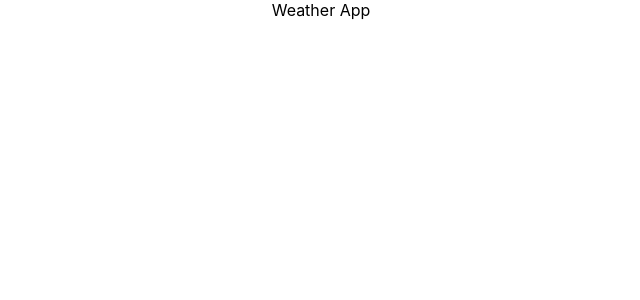
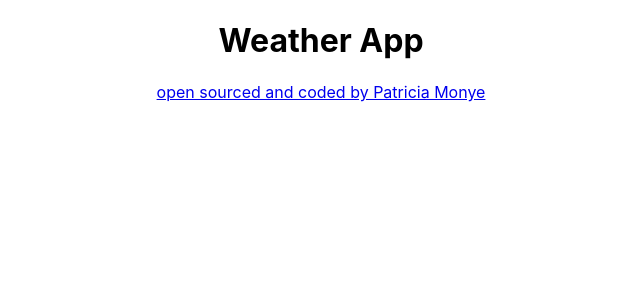
Before and after one commit to 3cia01/react-weather-app, a React (Create React App) app: page / in a window 1280 px wide. Shown: the top 300 px of the page, without its empty margins (319-959 px from the left). Built offline with nearby package versions, Linux system fonts and the light colour scheme; the HTML template or start-up script is replaced by a standard one.

Commit message:
Updated App.js

```diff
--- a/src/App.js
+++ b/src/App.js
@@ -1,7 +1,21 @@
 import "./App.css";
 
 function App() {
-  return <div className="App">Weather App</div>;
+  return (
+    <div className="App">
+      <h1>Weather App</h1>
+      <footer>
+        <a
+          href="https://github.com/3cia01/react-weather-app"
+          target="_blank"
+          rel="noopener noreferrer"
+        >
+          {""}
+          open sourced and coded by Patricia Monye
+        </a>
+      </footer>
+    </div>
+  );
 }
 
 export default App;
```
